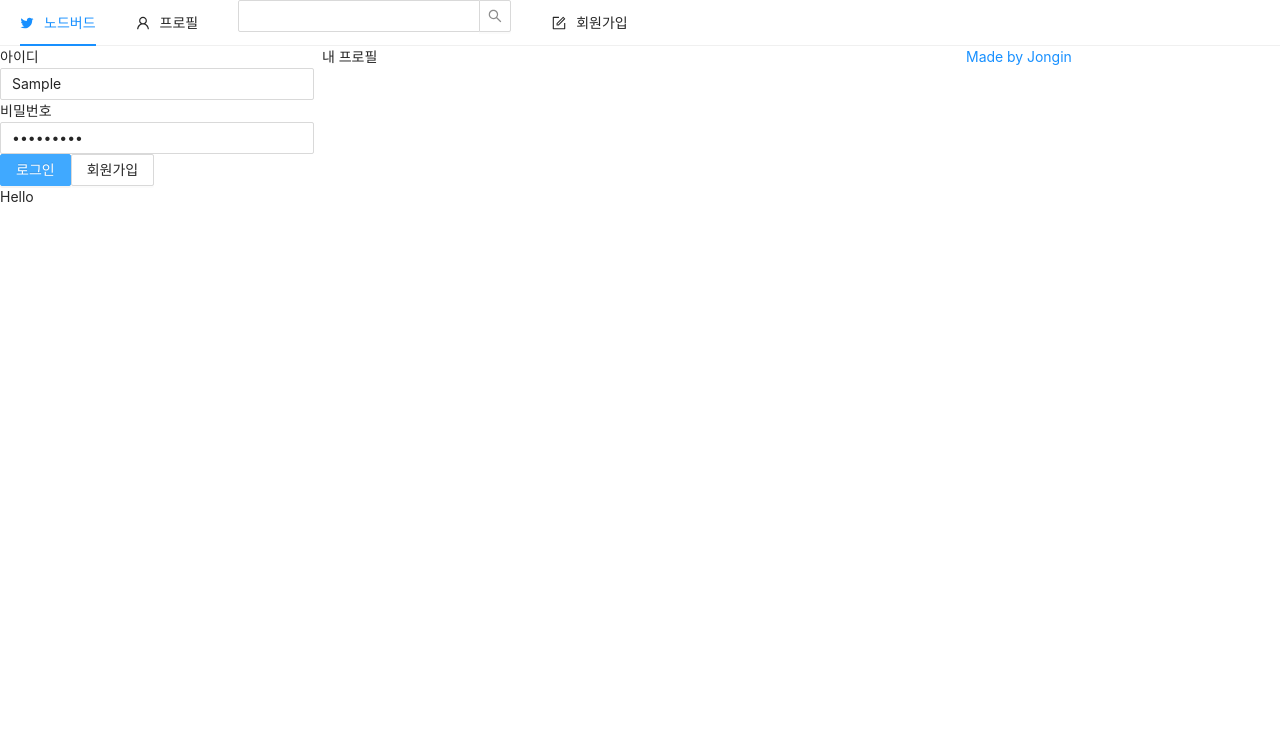
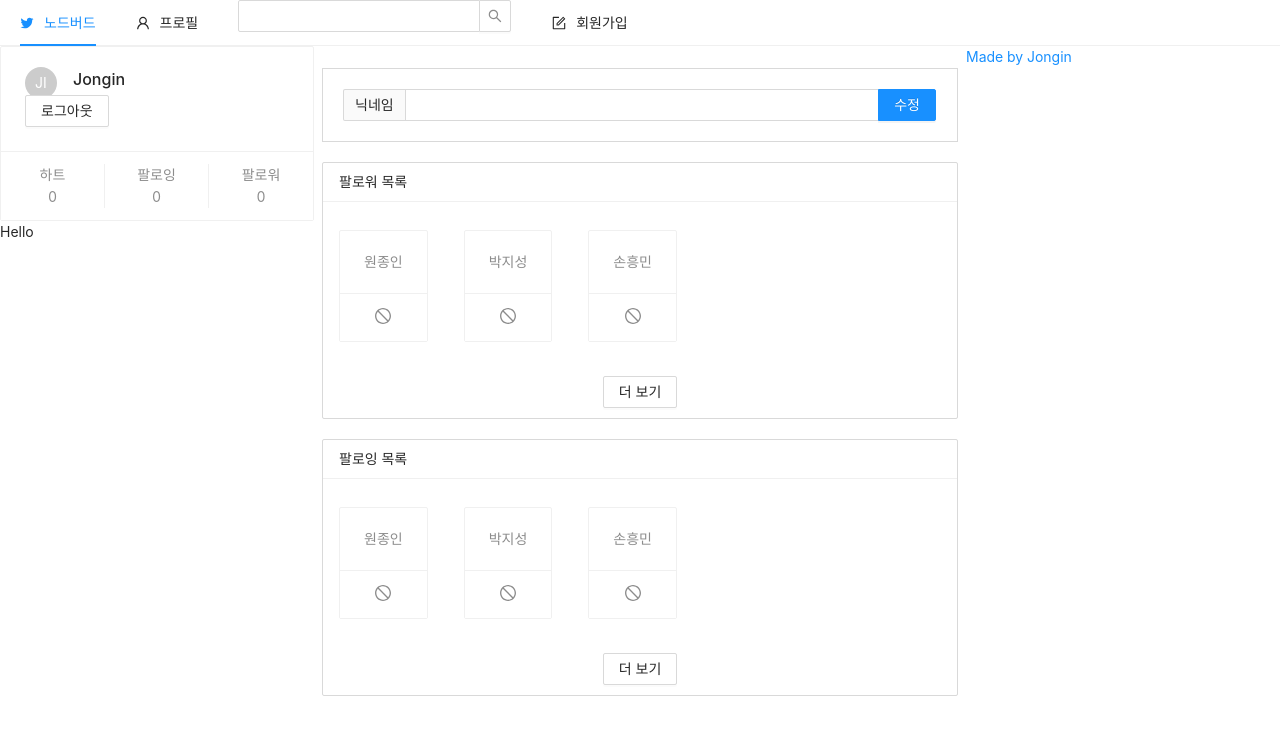
Before and after one commit to JonginWon/Agora, a Next.js app in the folder ch1/front/: page /profile in a window 1280 px wide. Both pictures are taken after typing "Sample", "Sample123" into the empty fields and a click on the button "로그인". Shown: the top 734 px of the page. Built offline with nearby package versions, Linux system fonts and the light colour scheme.

Commit message:
Nickname Form & Follower Form Implement

```diff
--- a/ch1/front/components/AppLayout.js
+++ b/ch1/front/components/AppLayout.js
@@ -7,7 +7,7 @@
 import LoginForm from "../components/LoginForm";
 
 const AppLayout = ({ children }) => {
-  const [isLoggedIn, setLoggedIn] = useState(false);
+  const [isLoggedIn, setIsLoggedIn] = useState(false);
   return (
     <div>
       <Menu mode="horizontal">
@@ -26,7 +26,11 @@
       </Menu>
       <Row gutter={8}>
         <Col xs={24} md={6}>
-          {isLoggedIn ? <UserProfile /> : <LoginForm />}
+          {isLoggedIn ? (
+            <UserProfile setIsLoggedIn={setIsLoggedIn} />
+          ) : (
+            <LoginForm setIsLoggedIn={setIsLoggedIn} />
+          )}
           <div>Hello</div>
         </Col>
         <Col xs={24} md={12}>
--- /dev/null
+++ b/ch1/front/components/FollowList.js
@@ -0,0 +1,36 @@
+import React from "react";
+import { List, Button, Card } from "antd";
+import { StopOutlined } from "@ant-design/icons";
+import PropTypes from "prop-types";
+
+const FollowList = ({ header, data }) => {
+  return (
+    <List
+      style={{ marginBottom: "20px" }}
+      grid={{ gutter: 4, xs: 2, md: 3 }}
+      size="small"
+      header={<div>{header}</div>}
+      loadMore={
+        <div style={{ textAlign: "center", margin: "10px 0" }}>
+          <Button>더 보기</Button>
+        </div>
+      }
+      bordered
+      dataSource={data}
+      renderItem={(item) => (
+        <List.Item style={{ marginTop: "20px" }}>
+          <Card actions={[<StopOutlined key="stop" />]}>
+            <Card.Meta description={item.nickname} />
+          </Card>
+        </List.Item>
+      )}
+    />
+  );
+};
+
+FollowList.propTypes = {
+  header: PropTypes.string.isRequired,
+  data: PropTypes.array.isRequired,
+};
+
+export default FollowList;
--- a/ch1/front/components/LoginForm.js
+++ b/ch1/front/components/LoginForm.js
@@ -1,8 +1,13 @@
 import React, { useCallback, useState } from "react";
-import { Button, Checkbox, Form, Input } from "antd";
+import { Button, Form, Input } from "antd";
 import Link from "next/link";
+import styled from "styled-components";
 
-const LoginForm = () => {
+const ButtonWrapper = styled.div`
+  margin-top: 10px;
+`;
+
+const LoginForm = ({ setIsLoggedIn }) => {
   const [id, setId] = useState("");
   const [password, setPassword] = useState("");
 
@@ -14,8 +19,13 @@
     setPassword(e.target.value);
   }, []);
 
+  const onSubmitForm = useCallback(() => {
+    console.log(id, password);
+    setIsLoggedIn(true);
+  }, [id, password]);
+
   return (
-    <Form>
+    <Form onFinish={onSubmitForm}>
       <div>
         <label htmlFor="user-id">아이디</label>
         <br />
@@ -31,14 +41,14 @@
           onChange={onChangePassword}
         />
       </div>
-      <div>
+      <ButtonWrapper>
         <Button type="primary" htmlType="submit" loading={false}>
           로그인
         </Button>
         <Link href="/signup">
           <Button>회원가입</Button>
         </Link>
-      </div>
+      </ButtonWrapper>
     </Form>
   );
 };
--- /dev/null
+++ b/ch1/front/components/NicknameEditForm.js
@@ -0,0 +1,22 @@
+import React from "react";
+import { Form, Input } from "antd";
+import styled from "styled-components";
+
+const NicknameEditStyle = styled.div`
+  margin-top: 22px;
+  margin-bottom: 20px;
+  border: 1px solid #d9d9d9;
+  padding: 20px;
+`;
+
+const NicknameEditForm = () => {
+  return (
+    <NicknameEditStyle>
+      <Form>
+        <Input.Search addonBefore="닉네임" enterButton="수정" />
+      </Form>
+    </NicknameEditStyle>
+  );
+};
+
+export default NicknameEditForm;
--- a/ch1/front/components/UserProfile.js
+++ b/ch1/front/components/UserProfile.js
@@ -1,8 +1,31 @@
-const UserProfile = () => {
+import React, { useCallback } from "react";
+import { Card, Avatar, Button } from "antd";
+
+const UserProfile = ({ setIsLoggedIn }) => {
+  const onLogOut = useCallback(() => {
+    setIsLoggedIn(false);
+  }, []);
+
   return (
-    <>
-      <div>dd</div>
-    </>
+    <Card
+      actions={[
+        <div key="twit">
+          하트
+          <br />0
+        </div>,
+        <div key="followings">
+          팔로잉
+          <br />0
+        </div>,
+        <div key="follower">
+          팔로워
+          <br />0
+        </div>,
+      ]}
+    >
+      <Card.Meta avatar={<Avatar>JI</Avatar>} title="Jongin" />
+      <Button onClick={onLogOut}>로그아웃</Button>
+    </Card>
   );
 };
 
--- a/ch1/front/pages/profile.js
+++ b/ch1/front/pages/profile.js
@@ -1,18 +1,32 @@
 import React from "react";
 import AppLayout from "../components/AppLayout";
 import Head from "next/head";
+import NicknameEditForm from "../components/NicknameEditForm";
+import FollowList from "../components/FollowList";
 
 const Profile = () => {
+  const followerList = [
+    { nickname: "원종인" },
+    { nickname: "박지성" },
+    { nickname: "손흥민" },
+  ];
+
+  const followingList = [
+    { nickname: "원종인" },
+    { nickname: "박지성" },
+    { nickname: "손흥민" },
+  ];
+
   return (
-    <>
+    <AppLayout>
+      <NicknameEditForm />
       <Head>
         <meta charSet="utf-8" />
         <title>내 프로필 | NodeBird</title>
       </Head>
-      <AppLayout>
-        <div>내 프로필</div>
-      </AppLayout>
-    </>
+      <FollowList header="팔로워 목록" data={followerList} />
+      <FollowList header="팔로잉 목록" data={followingList} />
+    </AppLayout>
   );
 };
 
```
Also changed, not shown: ch1/front/components/FollowingList.js (added, +36 -0 lines).
